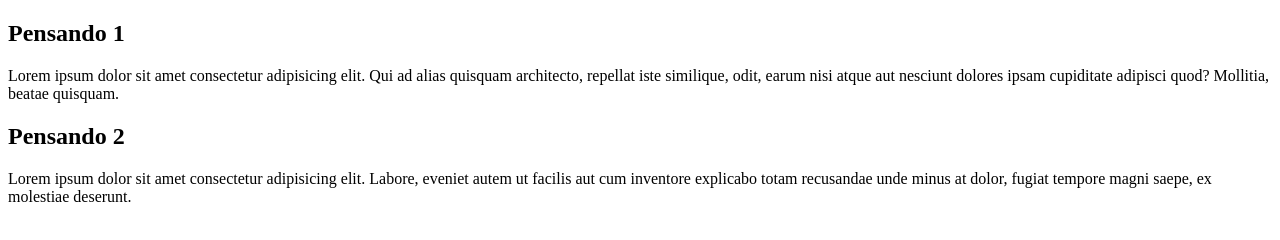
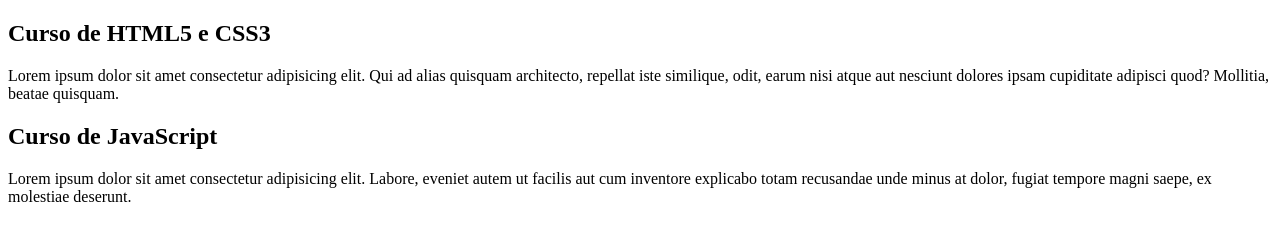
Before and after one commit to wallaceciro/projeto_site, a plain HTML site: page index.html in a window 1280 px wide. Drawn offline with Linux system fonts and the light colour scheme.

Commit message:
Update index.html

```diff
--- a/index.html
+++ b/index.html
@@ -3,19 +3,19 @@
 <head>
     <meta charset="UTF-8">
     <meta name="viewport" content="width=device-width, initial-scale=1.0">
-    <title>Document</title>
+    <title>Curso em Video</title>
 </head>
 <body>
     <main>
         <title>
-            <h1>Testando</h1>
+            <h1>Cursos online</h1>
         </title>
         <article>
-            <h2>Pensando 1</h2>
+            <h2>Curso de HTML5 e CSS3</h2>
             <p>Lorem ipsum dolor sit amet consectetur adipisicing elit. Qui ad alias quisquam architecto, repellat iste similique, odit, earum nisi atque aut nesciunt dolores ipsam cupiditate adipisci quod? Mollitia, beatae quisquam.</p>
         </article>
         <article>
-            <h2>Pensando 2</h2>
+            <h2>Curso de JavaScript</h2>
             <p>Lorem ipsum dolor sit amet consectetur adipisicing elit. Labore, eveniet autem ut facilis aut cum inventore explicabo totam recusandae unde minus at dolor, fugiat tempore magni saepe, ex molestiae deserunt.</p>
         </article>
     </main>
```
